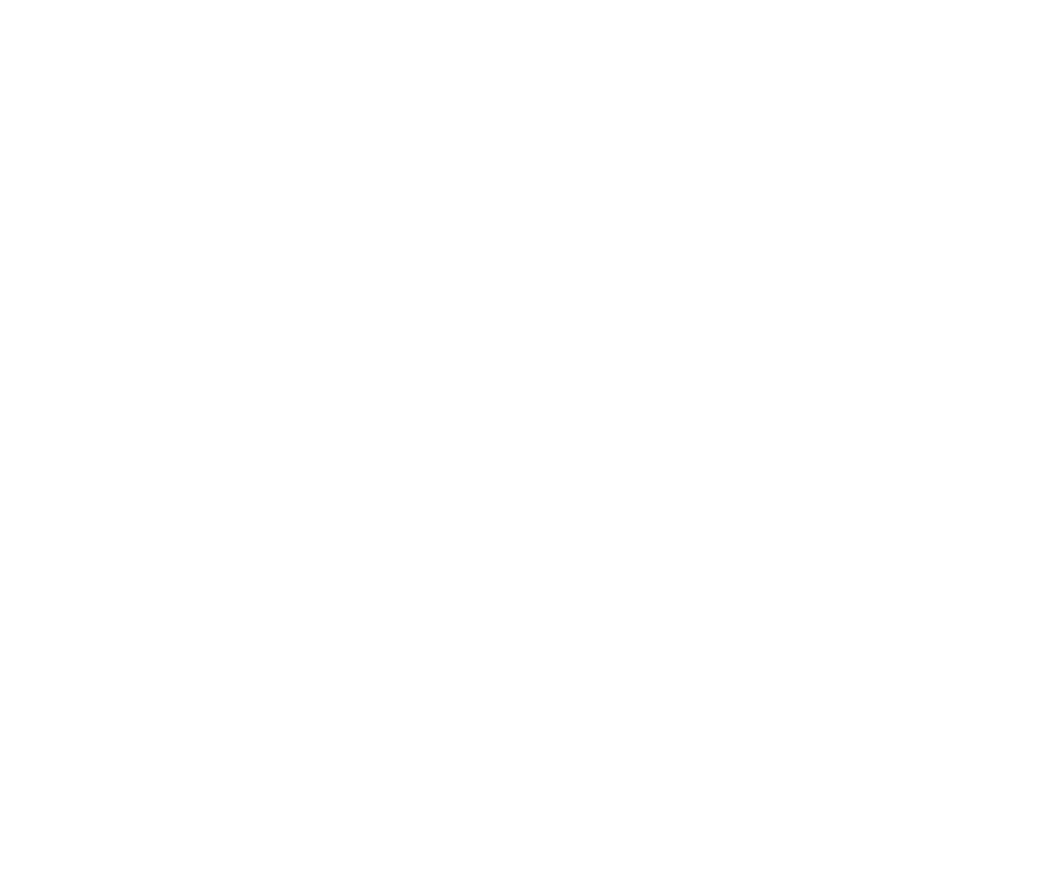
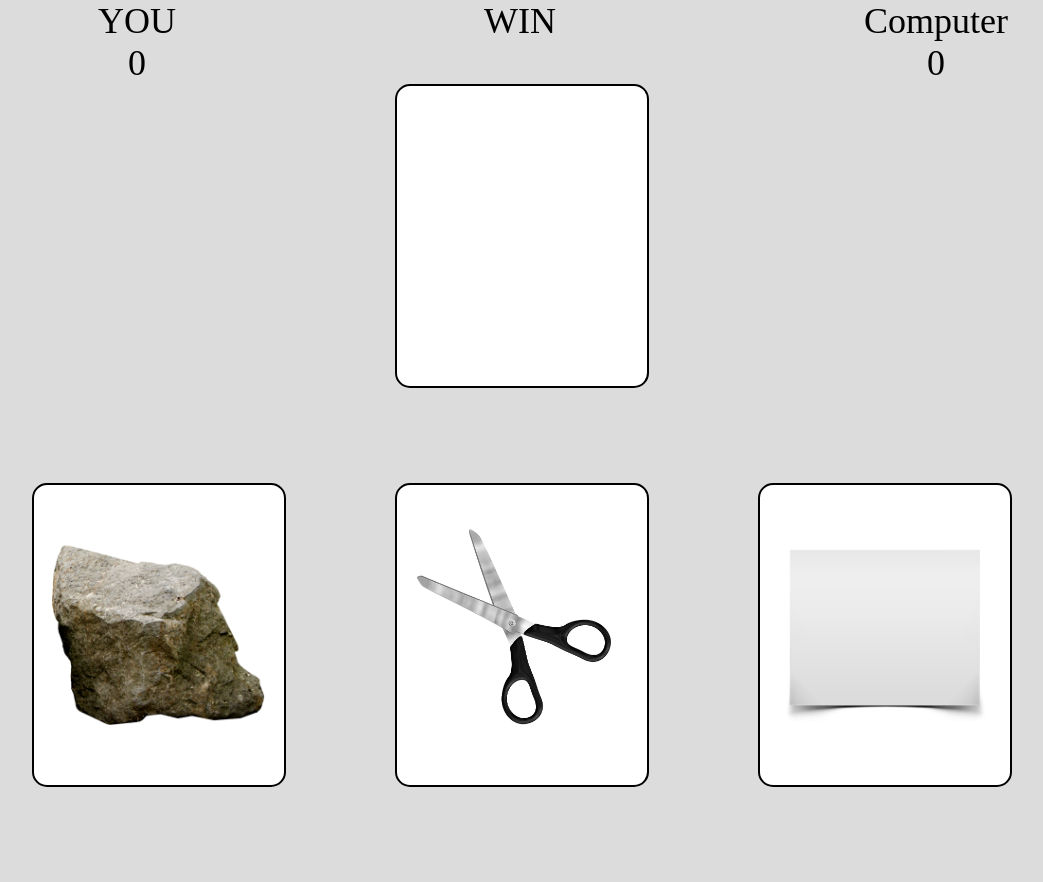
Before and after one commit to Thrandui1/rock-paper-scissors, a plain HTML site: page index.html in a window 1280 px wide. Shown: the whole page, without its empty margins (118-1161 px from the left). Before the commit the page ends 800 px from the top, so only its background shows below. Drawn offline with Linux system fonts and the light colour scheme.

Commit message:
Сделал промежуточные index.html и style.css

```diff
--- a/index.html
+++ b/index.html
@@ -1,11 +1,52 @@
 <!DOCTYPE html>
 <html lang="en">
+
 <head>
     <meta charset="UTF-8">
     <meta name="viewport" content="width=device-width, initial-scale=1.0">
-    <title>Document</title>
+    <title>rock-paper-scissors</title>
+    <link rel="stylesheet" href="style.css">
 </head>
+
 <body>
+    <header>
+
+        <div class="left-container">
+            <div class="you">YOU</div>
+            <div class="you-score">0</div>
+        </div>
+
+        <div class="central-container">WIN</div>
+
+        <div class="right-container">
+            <div class="computer">Computer</div>
+            <div class="computer-score">0</div>
+        </div>
+
+    </header>
+
+    <main>
+
+        <div class="top-container">
+            <div class="choice-computer"></div>
+        </div>
+
+        <div class="bottom-container">
+            <div class="object-rock">
+                <img src="/images/rock.png" alt="">
+            </div>
+
+            <div class="object-scissors">
+                <img src="/images/scissors.png" alt="">
+            </div>
+
+            <div class="object-papper">
+                <img src="/images/papper.png" alt="">
+            </div>
+        </div>
+
+    </main>
 
 </body>
+
 </html>
--- a/style.css
+++ b/style.css
@@ -0,0 +1,84 @@
+* {
+    /* outline: 1px solid red; */
+    margin: 0;
+    padding: 0;
+}
+
+body {
+    background-color: gainsboro;
+    width: 100vw;
+    height: 100vh;
+    /* background-image: linear-gradient(to right, rgba(255, 0, 0, 0.2) 1px, transparent 1px),
+    linear-gradient(to bottom, rgba(255, 0, 0, 0.2) 1px, transparent 1px);
+background-size: 20px 20px; */
+}
+
+/* HEADER */
+
+header {
+    justify-content: space-around;
+    display: flex;
+    padding-left: 62px;
+
+}
+
+.left-container,
+.right-container,
+.central-container {
+    font-size: 36px;
+    text-align: center;
+}
+
+/* MAIN */
+
+.top-container {
+    display: flex;
+    justify-content: center;
+}
+
+.choice-computer {
+    width: 250px;
+    height: 300px;
+    border: 2px solid black;
+    border-radius: 15px;
+}
+
+/* bottom-container */
+
+.bottom-container {
+    display: flex;
+    justify-content: center;
+    padding: 95px;
+    justify-content: space-around;
+}
+
+.object-rock,
+.object-scissors,
+.object-papper,
+.choice-computer {
+    width: 250px;
+    height: 300px;
+    border: 2px solid black;
+    border-radius: 15px;
+    overflow: hidden;
+    display: flex;
+    align-items: center;
+    justify-content: center;
+    background-color: white;
+}
+
+.object-rock:hover,
+.object-scissors:hover,
+.object-papper:hover,
+.choice-computer:hover {
+    box-shadow: 0 4px 10px;
+}
+
+img:hover {
+    transform: scale(1.1);
+}
+
+img {
+    width: 85%;
+    height: auto%;
+}
```
Also changed, not shown: images/papper.png (added), images/rock.png (added), images/scissors.png (added).
